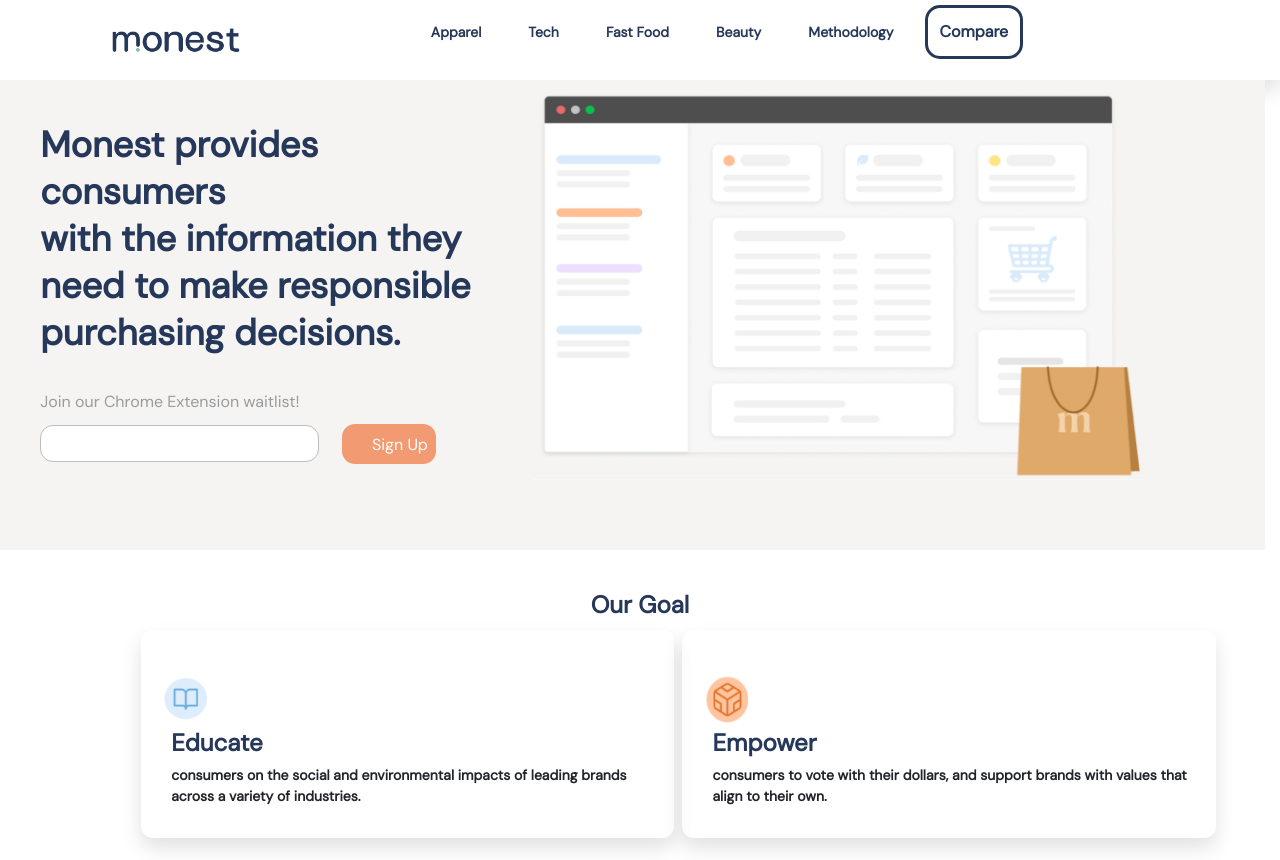
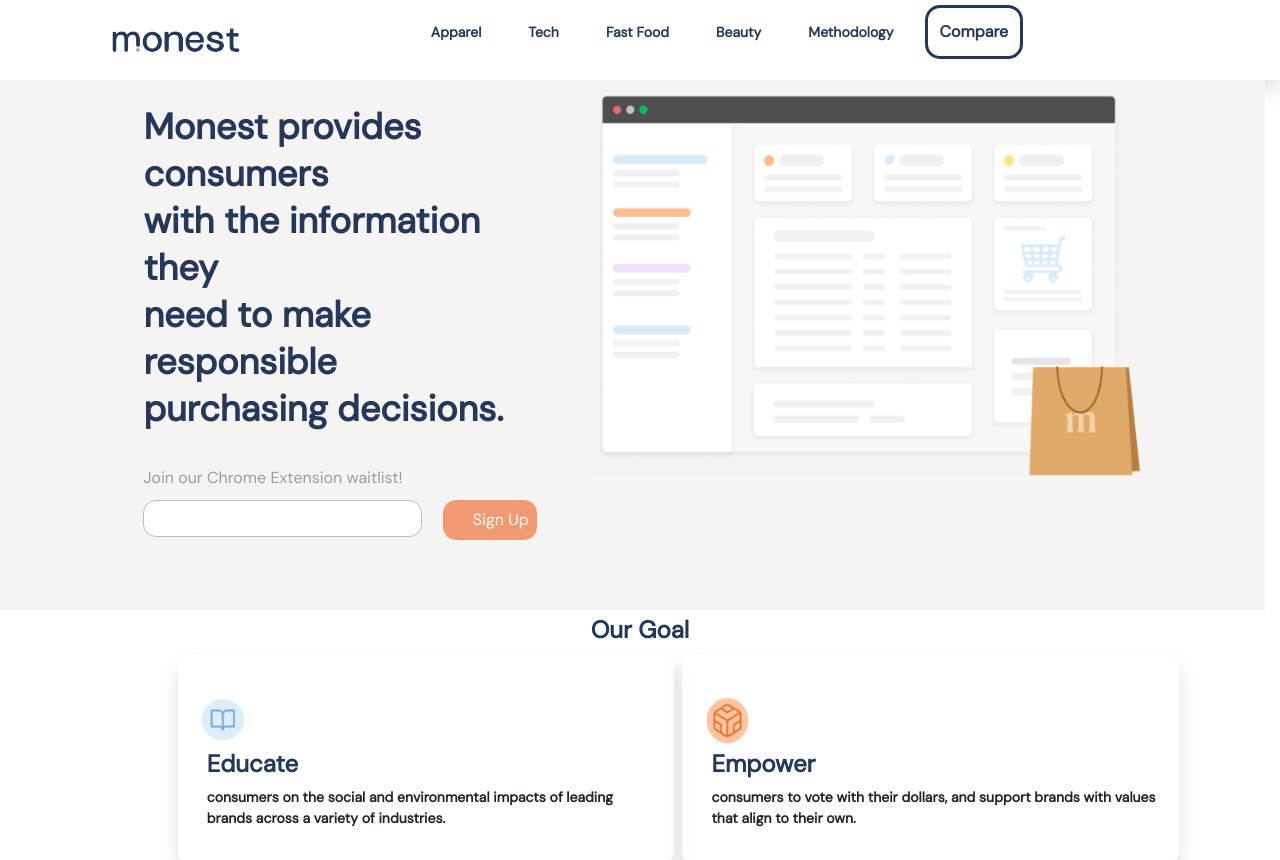
Before and after one commit to cara-mu/monestco, a React (Create React App) app in the folder client/: page / in a window 1280 px wide. Shown: the top 860 px of the page. Built offline with nearby package versions, Linux system fonts and the light colour scheme.

Commit message:
homepage

```diff
--- a/client/src/components/Home/HomePage.js
+++ b/client/src/components/Home/HomePage.js
@@ -24,8 +24,9 @@
     }
 
         return(
-        <Fragment>
+        <div>
             <div className = 'About-Us row d-flex'>
+                <div className="body">
                 <div className="col-12 d-md-none">
                     <img style = {{marginLeft: '5%'}} className="main_image" src = {MonestSketch} alt = 'browser sketch'></img>
                 </div>
@@ -49,12 +50,15 @@
                 <div className="col-12 col-md-6 d-md-flex d-none">
                     <img className="main_image" src = {MonestSketch} alt = 'browser sketch'></img>
                 </div>
+                </div>
             </div>
 
             <div className = 'Goals'>
-                <h1 style = {{marginTop: '3%'}} >Our Goal</h1>
+            <div className="body">
+                <h1 style = {{marginTop: '3%'}} >Our Goal</h1></div>
             </div>
             <div style = {{marginLeft: '3%'}} className = 'Goal-Positioning row'>
+            <div className="body">
                 <div className = 'Goal-Panel col-10 col-sm-5 '>
                     <img style = {{marginTop:'8%'}} src = {EducateImg}></img>
                     <h1 style = {{marginLeft:'3%'}}>Educate</h1>
@@ -65,15 +69,19 @@
                     <h1 style = {{marginLeft:'3%'}}>Empower</h1>
                     <p style = {{marginLeft:'3%'}}>consumers to vote with their dollars, and support brands with values that align to their own.</p>
                 </div>
+                </div>
             </div>
                 {/* sorry i got lazy with positioning */}
                 <br></br><br></br><br></br><br></br><br></br>
             <div className = 'Video d-flex justify-content-center'>
+            <div className="body">
                 <div className="embed-responsive embed-responsive-21by9" style={{width:600,height:400}}>
                     <iframe className="embed-responsive-item" src="https://www.youtube.com/embed/zpOULjyy-n8?rel=0" allowFullScreen></iframe>
                 </div>
+                </div>
             </div>
             <div className="sign_up_section mt-5">
+            <div className="body" style={{flexDirection:"column"}}>
                 <div className="d-flex justify-content-center"><p className="window_header_text">Make your purchases more purposeful</p></div>
                 <div className="row ">
                     <div className="col-12 col-md-6 d-flex justify-content-center">
@@ -92,8 +100,9 @@
                                 </form>
                     </div>
                 </div>
+                </div>
             </div>
-        </Fragment>)
+        </div>)
 }
 
 export default HomePage;
--- a/client/src/styles/HomePage.css
+++ b/client/src/styles/HomePage.css
@@ -1,11 +1,18 @@
 .About-Us{
     display: flex;
-    justify-content: flex-start;
+    justify-content: center;
     align-items: center;
     padding-bottom: 70px;
     background: #F5F4F2;
+
 }
 
+.body {
+    display: flex;
+    justify-content: center;
+    max-width: 1192px;
+    margin: auto;
+}
 body{
     overflow-x: hidden;
 }
```
Also changed, not shown: 1 other file (tests, documents, lock files or other folders).
